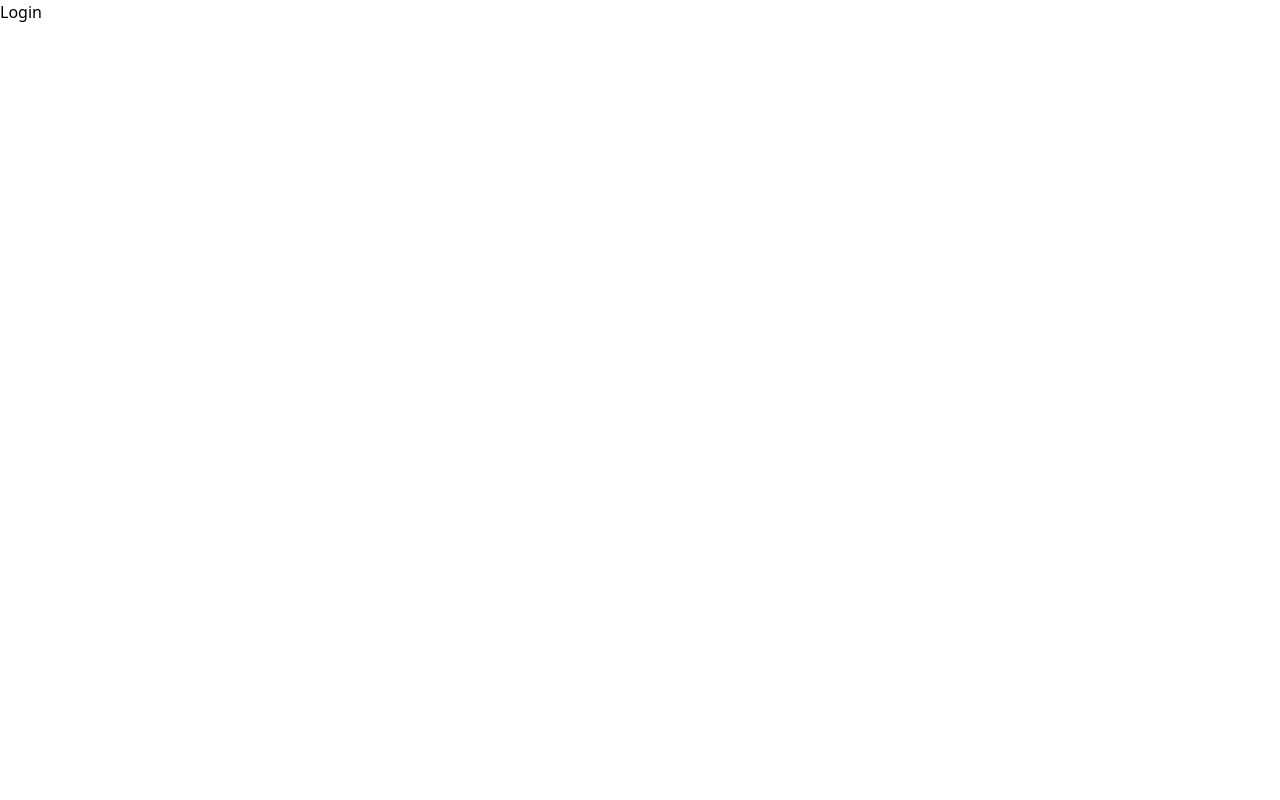
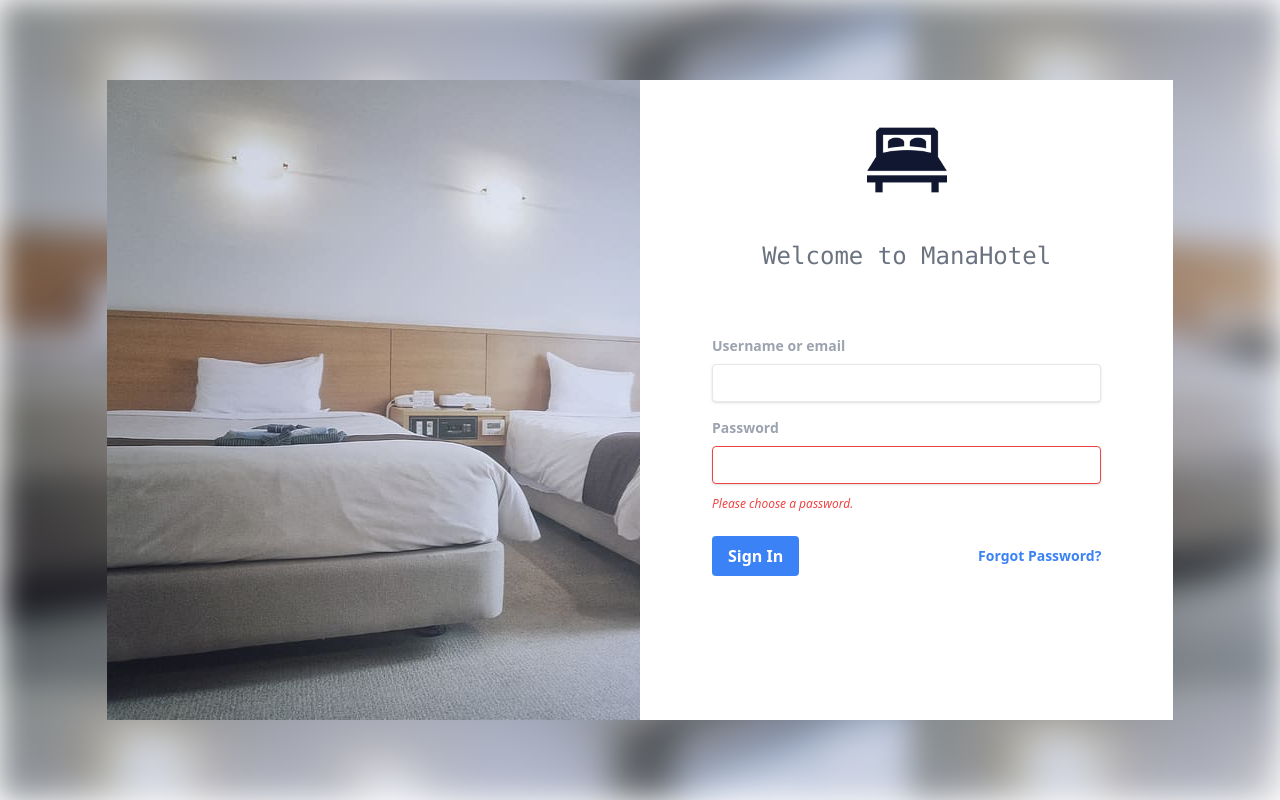
Before and after one commit to khanhtb1306/core_mana_hotel_fe, a React (Create React App) app in the folder app/: page /login in a window 1280 px wide. Built offline with nearby package versions, Linux system fonts and the light colour scheme.

Commit message:
Add login page and main  navigation

```diff
--- a/app/package.json
+++ b/app/package.json
@@ -37,6 +37,7 @@
     ]
   },
   "devDependencies": {
+    "@fortawesome/fontawesome-free": "^6.4.2",
     "tailwindcss": "^3.3.3"
   }
 }
--- /dev/null
+++ b/app/src/components/LoginForm.js
@@ -0,0 +1,73 @@
+import { Form, Link } from "react-router-dom";
+import logo from "../assets/images/logohotel.png";
+import background from "../assets/images/background-login.jpg";
+
+function LoginForm() {
+  return (
+    <>
+      <div
+        style={{ backgroundImage: `url(${background})` }}
+        className="w-screen h-screen blur-lg"
+      ></div>
+      <div className="absolute w-10/12 h-4/5 bg-white m-auto left-0 right-0 top-0 bottom-0 flex">
+        <div
+          style={{ backgroundImage: `url(${background})` }}
+          className="w-6/12 h-full"
+        ></div>
+        <div className="flex-auto p-10">
+          <img src={logo} alt="Logo" className="w-20 m-auto " />
+          <h2 className="text-center text-gray-500 text-2xl font-mono p-10">
+            Welcome to ManaHotel
+          </h2>
+          <Form method="post" class="bg-white px-8 pt-6 pb-8 mb-4">
+            <div class="mb-4">
+              <label
+                class="block text-gray-400 text-sm font-bold mb-2"
+                for="username"
+              >
+                Username or email
+              </label>
+              <input
+                class="shadow appearance-none border rounded w-full py-2 px-3 text-gray-700 leading-tight focus:outline-none focus:shadow-outline"
+                id="username"
+                type="text"
+              />
+            </div>
+            <div class="mb-6">
+              <label
+                class="block text-gray-400 text-sm font-bold mb-2"
+                for="password"
+              >
+                Password
+              </label>
+              <input
+                class="shadow appearance-none border border-red-500 rounded w-full py-2 px-3 text-gray-700 mb-3 leading-tight focus:outline-none focus:shadow-outline"
+                id="password"
+                type="password"
+              />
+              <p class="text-red-500 text-xs italic">
+                Please choose a password.
+              </p>
+            </div>
+            <div class="flex items-center justify-between">
+              <Link
+                class="bg-blue-500 hover:bg-blue-700 text-white font-bold py-2 px-4 rounded focus:outline-none focus:shadow-outline"
+                to="/"
+              >
+                Sign In
+              </Link>
+              <Link
+                class="inline-block align-baseline font-bold text-sm text-blue-500 hover:text-blue-800"
+                to="/"
+              >
+                Forgot Password?
+              </Link>
+            </div>
+          </Form>
+        </div>
+      </div>
+    </>
+  );
+}
+
+export default LoginForm;
--- a/app/src/components/MainNavigation.js
+++ b/app/src/components/MainNavigation.js
@@ -1,5 +1,48 @@
+import { Link } from "react-router-dom";
+import logo from "../assets/images/logohotel.png";
+
 function MainNavigation() {
-    return <>Main Navigation</>;
+  return (
+    <>
+      <div className="pl-20 bg-white p-1">
+        <img src={logo} alt="Logo" className="w-10" />
+      </div>
+      <nav className="pl-20 bg-blue-500 p-3.5">
+        <ul className="flex">
+          <li>
+            <Link to="/overview" className="text-white p-4 hover:bg-blue-800">
+              <i className="fa-solid fa-eye pr-3"></i>
+              Tổng quan
+            </Link>
+          </li>
+          <li>
+            <Link to="/categoryRoomManagement" className="text-white p-4 hover:bg-blue-800">
+              <i className="fa-solid fa-table pr-3"></i>
+              Phòng
+            </Link>
+          </li>
+          <li>
+            <Link to="/" className="text-white p-4 hover:bg-blue-800">
+              <i className="fa-solid fa-box pr-3"></i>
+              Hàng hoá
+            </Link>
+          </li>
+          <li>
+            <Link to="/" className="text-white p-4 hover:bg-blue-800">
+              <i className="fa-solid fa-user pr-3"></i>
+              Khách hàng
+            </Link>
+          </li>
+          <li>
+            <Link to="/" className="text-white p-4 hover:bg-blue-800">
+              <i className="fa-solid fa-users pr-3"></i>
+              Nhân viên
+            </Link>
+          </li>
+        </ul>
+      </nav>
+    </>
+  );
 }
 
 export default MainNavigation;
--- a/app/src/index.js
+++ b/app/src/index.js
@@ -1,5 +1,6 @@
 import React from 'react';
 import ReactDOM from 'react-dom/client';
+import '@fortawesome/fontawesome-free/css/all.min.css';
 
 import './index.css';
 import App from './App';
--- a/app/src/pages/Login/index.js
+++ b/app/src/pages/Login/index.js
@@ -1,5 +1,7 @@
+import LoginForm from "../../components/LoginForm";
+
 function LoginPage() {
-  return <>Login</>;
+  return <LoginForm />
 }
 
 export default LoginPage;
```
Also changed, not shown: 1 other file (tests, documents, lock files or other folders).
